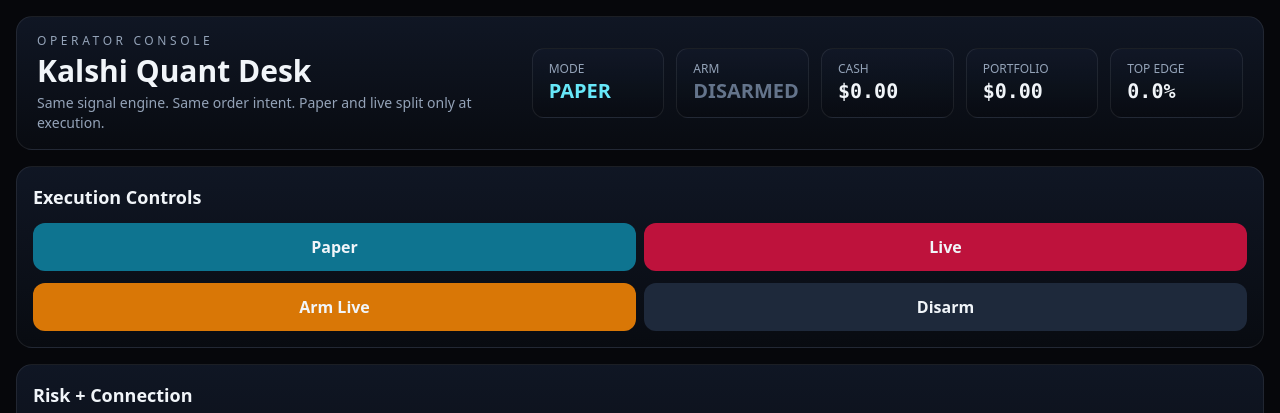
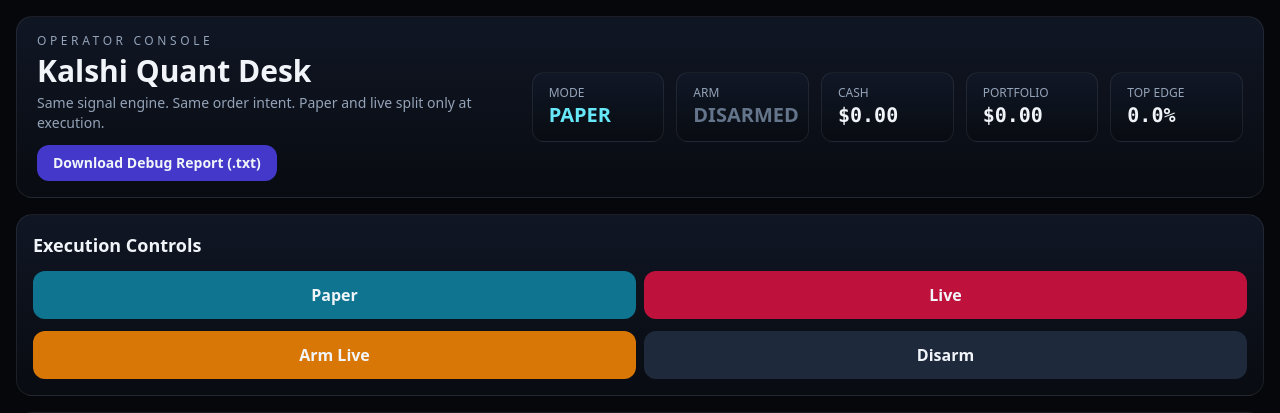
Before and after one commit to MMuessen/polymarket-bot, a FastAPI app: page / in a window 1280 px wide. Shown: the top 413 px of the page. Run offline with FastAPI, Linux system fonts and the light colour scheme; data that the repository does not hold is empty; some libraries are stand-ins or nearby versions.

Commit message:
Add downloadable debug report to operator GUI

```diff
--- a/app/main.py
+++ b/app/main.py
@@ -3,6 +3,10 @@ import base64
 import math
 import os
 import re
+import sys
+import platform
+import socket
+import json
 import uuid
 from collections import deque
 from contextlib import asynccontextmanager
@@ -17,7 +21,7 @@ from cryptography.hazmat.primitives import hashes, serialization
 from cryptography.hazmat.primitives.asymmetric import padding
 from dotenv import load_dotenv
 from fastapi import FastAPI, HTTPException, Request
-from fastapi.responses import HTMLResponse, JSONResponse
+from fastapi.responses import HTMLResponse, JSONResponse, PlainTextResponse
 from fastapi.staticfiles import StaticFiles
 from fastapi.templating import Jinja2Templates
 from pydantic import BaseModel, Field
@@ -178,22 +182,37 @@ class KalshiClient:
         except FileNotFoundError:
             return None
 
+
     def _sign_headers(self, method: str, path: str) -> Dict[str, str]:
         if not self.trading_enabled:
             raise RuntimeError("Kalshi credentials missing.")
-        timestamp = str(int(datetime.now(timezone.utc).timestamp() * 1000))
+
+        import time
+        timestamp = str(int(time.time() * 1000))
+
+        # Kalshi requires full API path in signature
         path_no_query = path.split("?", 1)[0]
+        if not path_no_query.startswith("/trade-api/"):
+            path_no_query = f"/trade-api/v2{path_no_query}"
+
         message = f"{timestamp}{method.upper()}{path_no_query}".encode("utf-8")
+
         signature = self.private_key.sign(
             message,
-            padding.PSS(mgf=padding.MGF1(hashes.SHA256()), salt_length=padding.PSS.DIGEST_LENGTH),
+            padding.PSS(
+                mgf=padding.MGF1(hashes.SHA256()),
+                salt_length=padding.PSS.DIGEST_LENGTH,
+            ),
             hashes.SHA256(),
         )
+
         return {
             "KALSHI-ACCESS-KEY": self.api_key_id,
             "KALSHI-ACCESS-TIMESTAMP": timestamp,
             "KALSHI-ACCESS-SIGNATURE": base64.b64encode(signature).decode("utf-8"),
+            "Content-Type": "application/json",
         }
+
 
     async def get_json(self, session: aiohttp.ClientSession, path: str, auth: bool = False) -> Dict[str, Any]:
         headers: Dict[str, str] = {}
@@ -708,6 +727,52 @@ class TradingBot:
             "logs": list(self.logs),
         }
 
+    def debug_report_text(self) -> str:
+        status = self.dashboard_status()
+        masked_env = {}
+        for key, value in os.environ.items():
+            upper = key.upper()
+            if any(token in upper for token in ["KEY", "SECRET", "TOKEN", "PASSWORD", "PRIVATE"]):
+                if value:
+                    masked_env[key] = f"{value[:4]}...{value[-4:]}" if len(value) > 8 else "***"
+                else:
+                    masked_env[key] = ""
+            elif upper.startswith(("KALSHI_", "PAPER_", "ARM_", "MAX_", "WATCH_", "MODE", "OLLAMA_")):
+                masked_env[key] = value
+
+        report = {
+            "generated_at_utc": datetime.now(timezone.utc).isoformat(),
+            "host": {
+                "hostname": socket.gethostname(),
+                "python": sys.version,
+                "platform": platform.platform(),
+            },
+            "app": {
+                "db_path": str(DB_PATH),
+                "paper_mode": self.paper_mode,
+                "live_armed": self.live_armed,
+                "poll_seconds": self.poll_seconds,
+                "watch_terms": self.watch_terms,
+                "market_count": len(self.market_snapshots),
+                "log_count": len(self.logs),
+            },
+            "credentials": status["credentials"],
+            "health": status["health"],
+            "balances": status["balances"],
+            "spots": status["spots"],
+            "strategies": status["strategies"],
+            "top_markets": status["markets"][:20],
+            "recent_trades": status["recent_trades"][:40],
+            "recent_logs": status["logs"][:150],
+            "env": masked_env,
+        }
+
+        sections = [
+            "=== KALSHI QUANT DESK DEBUG REPORT ===",
+            json.dumps(report, indent=2, default=str),
+        ]
+        return "\n\n".join(sections)
+
     def set_mode(self, mode: str) -> None:
         if mode == "live" and not self.live_armed:
             raise HTTPException(status_code=400, detail="Live trading is not armed.")
@@ -841,6 +906,14 @@ async def api_strategy(name: str, payload: StrategyUpdate):
     return {"ok": True, "strategy": name}
 
 
+@app.get("/api/debug-report", response_class=PlainTextResponse)
+async def api_debug_report():
+    return PlainTextResponse(
+        bot.debug_report_text(),
+        headers={"Content-Disposition": f'attachment; filename="kalshi-debug-report-{datetime.now(timezone.utc).strftime("%Y%m%d-%H%M%S")}.txt"'},
+    )
+
+
 @app.get("/api/trades")
 async def api_trades(limit: int = 50):
     return {"trades": bot.recent_trades(limit=max(1, min(limit, 200)))}
--- a/app/templates/index.html
+++ b/app/templates/index.html
@@ -23,6 +23,11 @@
           <div class="text-xs uppercase tracking-[0.3em] text-slate-400">Operator Console</div>
           <div class="text-3xl font-bold mt-1">Kalshi Quant Desk</div>
           <div class="text-sm text-slate-400 mt-1">Same signal engine. Same order intent. Paper and live split only at execution.</div>
+          <div class="mt-3">
+            <button onclick="downloadDebugReport()" class="rounded-xl px-4 py-2 bg-indigo-700 hover:bg-indigo-600 font-semibold text-sm">
+              Download Debug Report (.txt)
+            </button>
+          </div>
         </div>
         <div class="grid grid-cols-2 md:grid-cols-5 gap-3">
           <div class="glass rounded-xl px-4 py-3">
@@ -261,6 +266,25 @@
       }).join("");
     }
 
+    async function downloadDebugReport() {
+      const res = await fetch("/api/debug-report");
+      if (!res.ok) {
+        alert("Failed to generate debug report");
+        return;
+      }
+      const blob = await res.blob();
+      const url = window.URL.createObjectURL(blob);
+      const a = document.createElement("a");
+      const disposition = res.headers.get("Content-Disposition") || "";
+      const match = disposition.match(/filename="([^"]+)"/);
+      a.href = url;
+      a.download = match ? match[1] : "kalshi-debug-report.txt";
+      document.body.appendChild(a);
+      a.click();
+      a.remove();
+      window.URL.revokeObjectURL(url);
+    }
+
     async function load() {
       const res = await fetch("/api/status");
       const data = await res.json();
```
